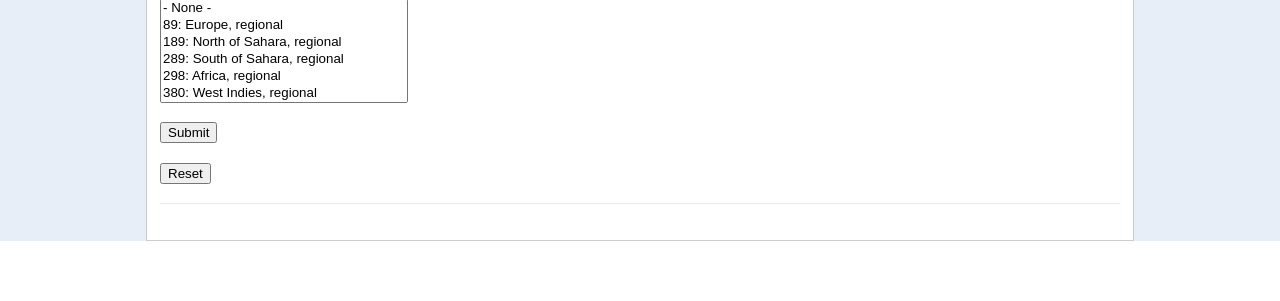
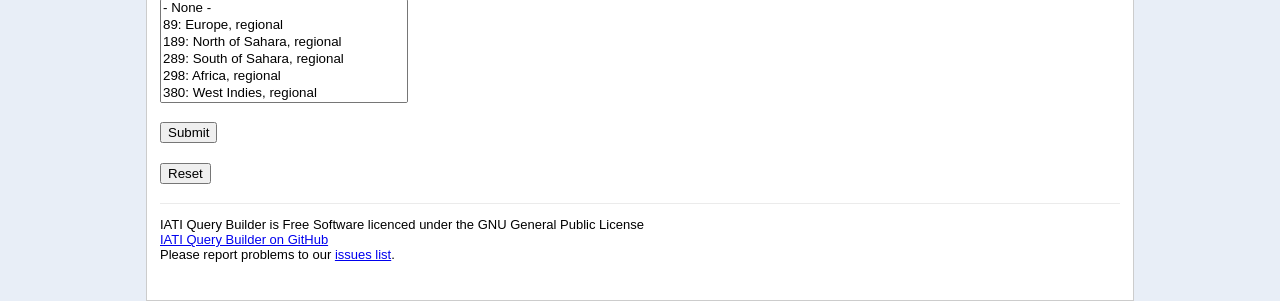
Before and after one commit to IATI/IATI-Query-Builder, a PHP site: page / in a window 1280 px wide. Shown: the part 889-1190 px from the top of the page. Before the commit the page ends 1130 px from the top, so only its background shows below. Run offline with PHP 8.4, Linux system fonts and the light colour scheme; data that the repository does not hold is empty.

Commit message:
Adds links to github to the footer

```diff
--- a/index.php
+++ b/index.php
@@ -388,7 +388,12 @@ function build_sanitised_multi_select_values ($path_to_csv,$sanitized_post_var)
               <div class="ss-footer">
                 <div class="ss-attribution"></div>
                 <div class="ss-legal">
-                  <div class="disclaimer-separator"></div>
+                  <div class="disclaimer-separator">
+                    <p>IATI Query Builder is Free Software licenced under the GNU General Public License<br/>
+                    <a href="https://github.com/caprenter/IATI-Query-Builder">IATI Query Builder on GitHub</a> <br/>
+                    Please report problems to our <a href="https://github.com/caprenter/IATI-Query-Builder/issues">issues list</a>.
+                    </p>
+                    </div>
                   <div class="disclaimer">
                     <div class="powered-by-logo"></div>
                     <div class="ss-terms"></div>
```
